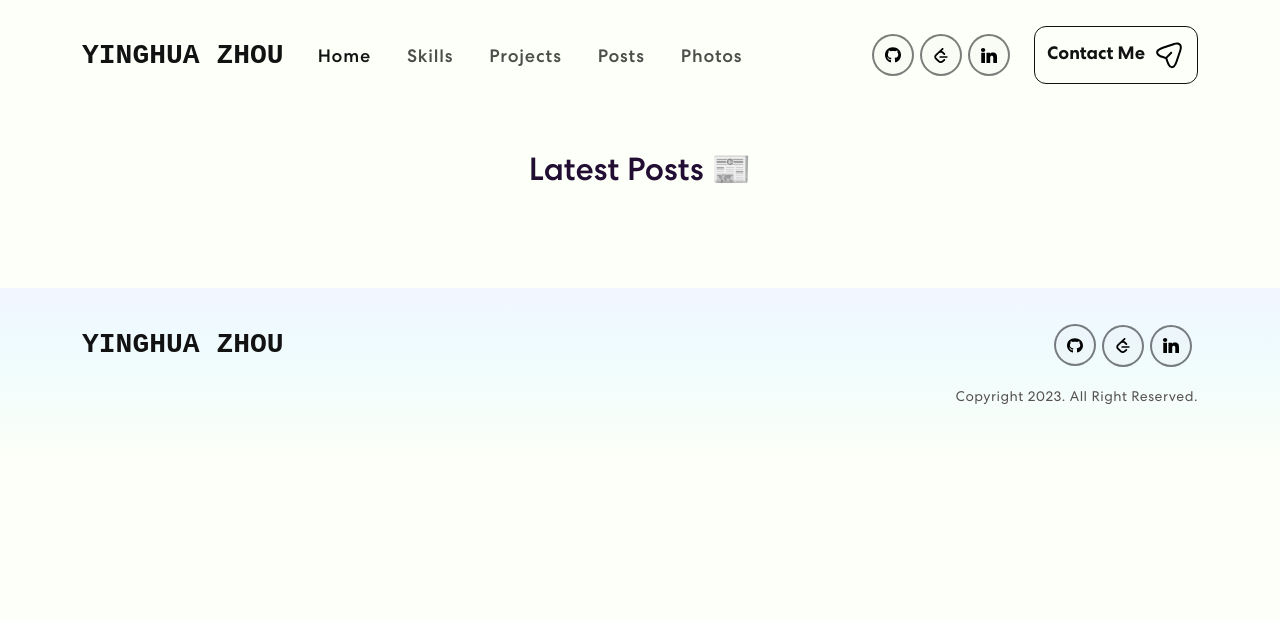
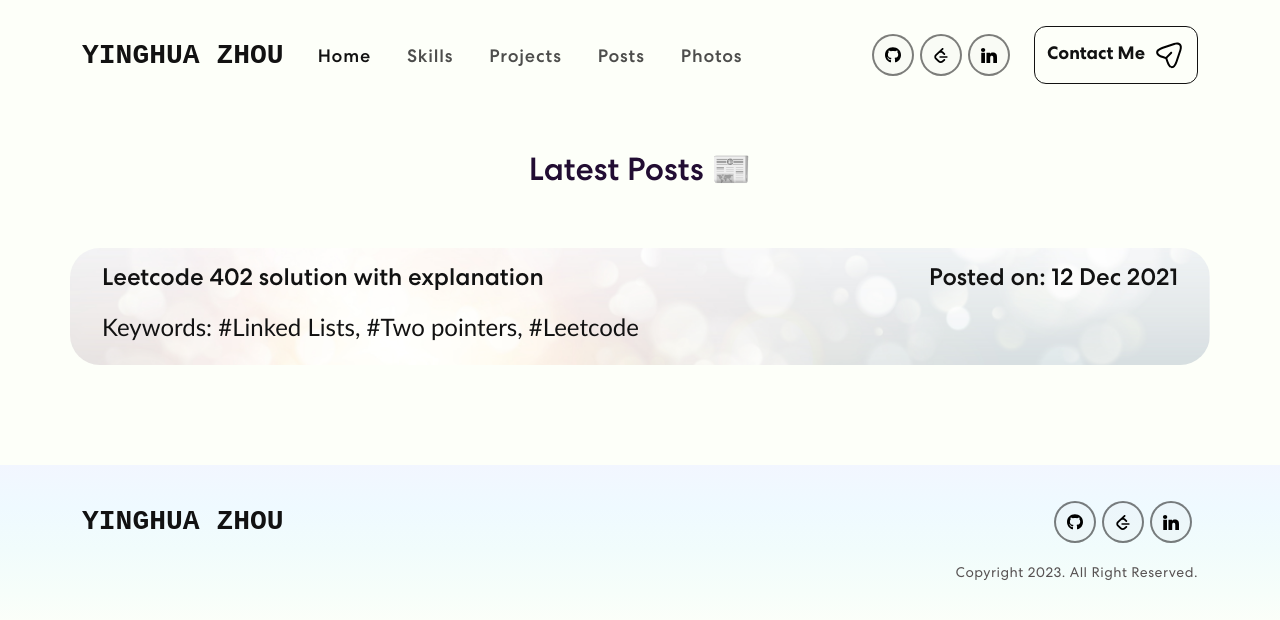
Before and after one commit to zyinghua/zyh-personal-website, a React (Create React App) app: page /posts in a window 1280 px wide. Shown: the top 620 px of the page. Built offline with nearby package versions, Linux system fonts and the light colour scheme.

Commit message:
post card ready

```diff
--- a/src/components/NavBar.js
+++ b/src/components/NavBar.js
@@ -125,7 +125,7 @@ export const NavBar = () => {
                         </div>
                     </span>
                     <div className="navbar-text">
-                        <a href="#contact">
+                        <a href="/#contact">
                             <button className="nav-contact-me-btn">
                                 <span>Contact Me</span>
                                 <img src={send} />
--- /dev/null
+++ b/src/components/Post.js
@@ -0,0 +1,5 @@
+import React from "react";
+
+export const Post = (props) => {
+    return <div>Post</div>;
+};
--- a/src/components/PostCard.js
+++ b/src/components/PostCard.js
@@ -1,9 +1,25 @@
 import React from "react";
+import { Container, Row, Col } from "react-bootstrap";
+import { Link } from "react-router-dom";
 
 export const PostCard = () => {
     return (
-        <div>
-            <div></div>
-        </div>
+        <Link className="dom-link" to="">
+            <Container className="post-card">
+                <Row>
+                    <Col sm={6} className=" text-sm-start">
+                        <h4 className="post-title">
+                            Leetcode 402 solution with explanation
+                        </h4>
+                    </Col>
+                    <Col sm={6} className=" text-sm-end">
+                        <h4 className="post-date">Posted on: 12 Dec 2021</h4>
+                    </Col>
+                </Row>
+                <Row>
+                    <p>Keywords: #Linked Lists, #Two pointers, #Leetcode</p>
+                </Row>
+            </Container>
+        </Link>
     );
 };
--- a/src/components/Posts.js
+++ b/src/components/Posts.js
@@ -1,9 +1,11 @@
 import React from "react";
+import { PostCard } from "./PostCard";
 
 export const Posts = () => {
     return (
         <div className="posts" id="posts">
             <h2>Latest Posts 📰</h2>
+            <PostCard />
         </div>
     );
 };
--- a/src/css/Posts.css
+++ b/src/css/Posts.css
@@ -1,4 +1,31 @@
 .posts {
-    text-align: center;
     margin: 150px 0 100px 0;
 }
+.posts h2 {
+    text-align: center;
+    margin-bottom: 60px;
+}
+.post-card {
+    background-image: url("../assets//img/post-card-bg.jpg");
+    background-position: center center;
+    background-size: cover;
+    background-repeat: no-repeat;
+    border-radius: 30px;
+    position: relative;
+    cursor: pointer;
+    padding-bottom: 24px;
+}
+.post-card:hover {
+    transform: translateY(-1px);
+}
+.post-title {
+    margin: 15px 20px 0 20px;
+}
+.post-date {
+    margin: 15px 20px 0 20px;
+}
+.post-card p {
+    font-size: 24px;
+    font-family: "Gill Sans", "Gill Sans MT";
+    margin: 20px 20px 0 20px;
+}
```
Also changed, not shown: src/assets/img/post-card-bg.jpg (added).
